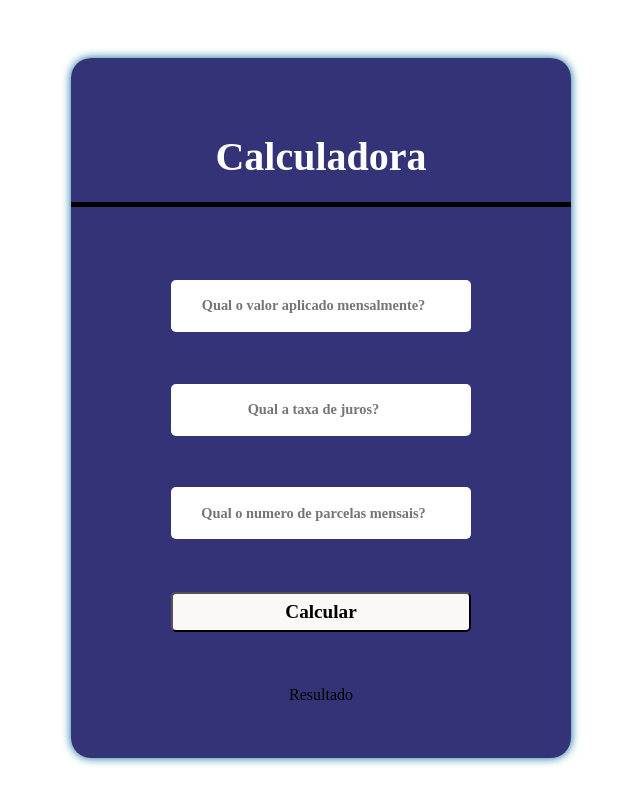
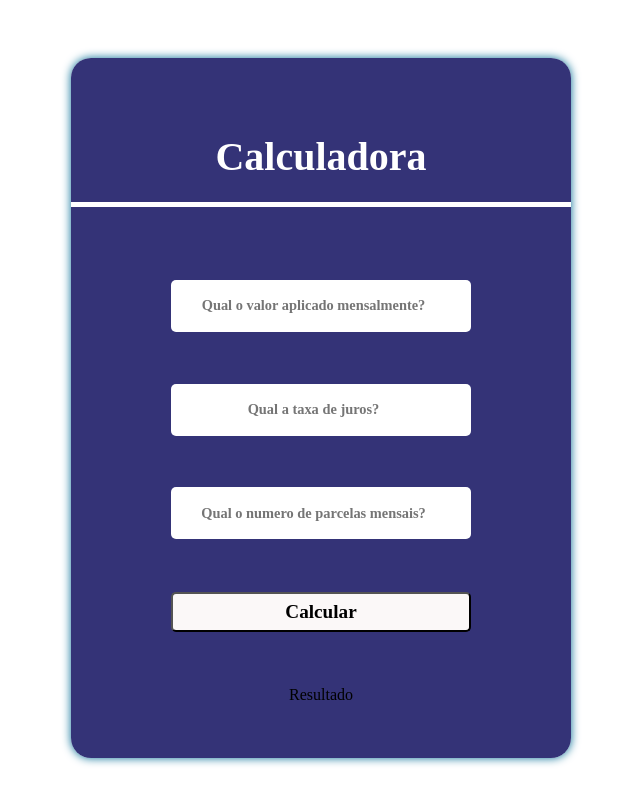
Before and after one commit to AntonioHrique/PF3_antoniohenrique, a plain HTML site: page index.html in a window 1280 px wide. Shown: the whole page, without its empty margins (327-967 px from the left). Drawn offline with Linux system fonts and the light colour scheme.

Commit message:
Update estilo.css

```diff
--- a/estilo.css
+++ b/estilo.css
@@ -27,7 +27,7 @@ main{
     height: 90px;
     color: white;
     font: bold 2.5rem serif;
-    border-bottom: solid 5px rgb(0, 0, 0);
+    border-bottom: solid 5px white;
     margin-bottom: 20px;
   }
 
```
